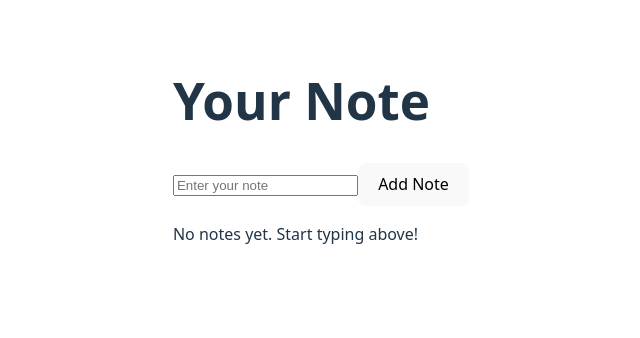
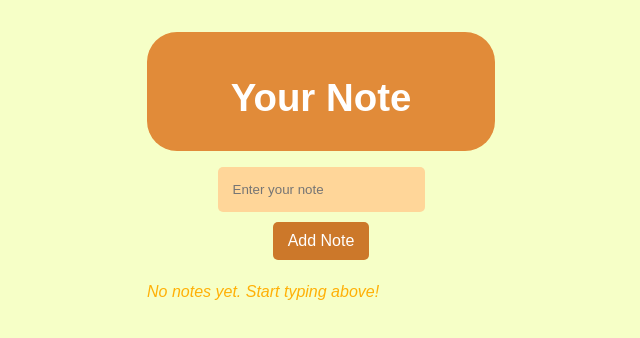
Before and after one commit to psu6810110202/react_activity, a React (Vite) app: page / in a window 1280 px wide. Shown: the top 338 px of the page, without its empty margins (319-959 px from the left). Built offline with nearby package versions, Linux system fonts and the light colour scheme.

Commit message:
Update customize for beautiful

```diff
--- a/src/App.css
+++ b/src/App.css
@@ -3,15 +3,71 @@ html {
     margin: 0;
     padding: 0;
     width: 100%;
+    font-family: Arial, sans-serif;
+    background-color: #f6ffc7;
 }
 
 #root {
     max-width: 1280px;
     margin: 0 auto;
+
     margin-bottom: 500px;
     padding-top: 2rem;
     padding-bottom: 2rem;
+
     display: flex;
     flex-direction: column;
     align-items: center;
 }
+
+.Navbar {
+    display: flex;
+    align-items: center;
+    justify-content: center;
+
+    max-width: 500px;
+    width: 300px;
+
+    background-color: #e18b39;
+    color: rgb(255, 255, 255);
+
+    text-align: center;
+    font-size: 12px;
+    font-weight: bold;
+
+    padding: 0.8rem 1.5rem 0;
+    margin: 0 auto 1rem auto;
+    border-radius: 30px;
+}
+
+.EnterYourNote {
+    background-Color: #ffd699ff;
+    color: #c77a32;
+
+    margin: 0 auto;
+    border: none;
+    padding: 15px;
+    border-Radius: 5px;
+}
+
+.no-notes-message {
+    color: #ffb006;
+    font-style: italic;
+    margin-top: 20px;
+}
+
+button {
+    background-Color: #cc782a;
+    color: white;
+    margin: 0 auto;
+    border: none;
+    padding: 10px 15px;
+    border-Radius: 5px;
+    cursor: pointer;
+}
+
+form {
+    display: flex;
+    flex-direction: column;
+    align-items: center;
+}
--- a/src/components/NoteForm.tsx
+++ b/src/components/NoteForm.tsx
@@ -19,19 +19,22 @@ function NoteForm({ addNote }: NoteFormProps) {
 
     return (
         <>
-            <div>
-                <h1>
-                    Your Note
-                </h1>
-            </div>
+            <nav className="Navbar">
+                <div>
+                    <h1>
+                        Your Note
+                    </h1>
+                </div>
+            </nav>
             <form onSubmit={handleSubmit}>
                 <input
+                    className="EnterYourNote"
                     type="text"
                     value={text}
-                    onChange={(e) => setText(e.target.value)}
+                    onChange={(e: React.ChangeEvent<HTMLInputElement>) => setText(e.target.value)}
                     placeholder="Enter your note"
                 />
-                <button type="submit">Add Note</button>
+                <button type="submit" style={{ marginTop: "10px"}}>Add Note</button>
             </form>
         </>
     );
--- a/src/components/NoteList.tsx
+++ b/src/components/NoteList.tsx
@@ -11,21 +11,15 @@ const NoteList: React.FC<NoteListProps> = ({ notes, onDelete }) => {
         <div className="note-list-container">
             {notes.map((note) => (
                 <div key={note.id} className="note-item">
-                    {/* ส่วนแสดงเนื้อหาโน้ต */}
                     <span className="note-text">{note.text}</span>
-
-                    {/* ปุ่ม DELETE */}
                     <button
                         className="delete-button"
-                        // 💡 เมื่อคลิกปุ่ม ให้เรียกใช้ onDelete พร้อมส่ง ID ของโน้ตตัวนี้
                         onClick={() => onDelete(note.id)}
                     >
                         Delete
                     </button>
                 </div>
             ))}
-
-            {/* แสดงข้อความเมื่อไม่มีโน้ต */}
             {notes.length === 0 && (
                 <p className="no-notes-message">No notes yet. Start typing above!</p>
             )}
```
Also changed, not shown: src/App.tsx (line endings or trailing spaces).
